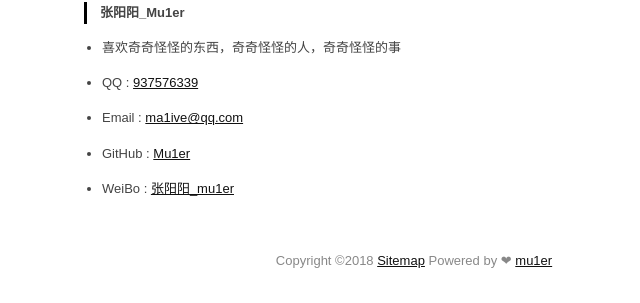
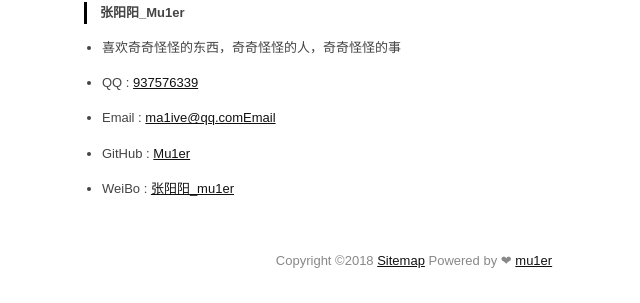
Before and after one commit to mu1er/mu1er.github.io, a Jekyll site: the page built from pages/about.md, in a window 1280 px wide. Shown: the part 199-502 px from the top of the page, without its empty margins (226-866 px from the left). Built offline with Jekyll 4.4.1, drawn with Linux system fonts in a browser that asks for light colours.

Commit message:
Update about.md

```diff
--- a/pages/about.md
+++ b/pages/about.md
@@ -9,7 +9,7 @@ title: 关于我
 
 + QQ : [937576339](http://wpa.qq.com/msgrd?v=3&uin=937576339&site=qq&menu=yes)
 
-+ Email : [ma1ive@qq.com](mailto:ma1ive@qq.com)
++ Email : [ma1ive@qq.com](mailto:ma1ive@qq.com)<a href="mailto:ma1ive@qq.com">Email</a>
 
 + GitHub : [Mu1er](https://github.com/mu1er)
 
```
